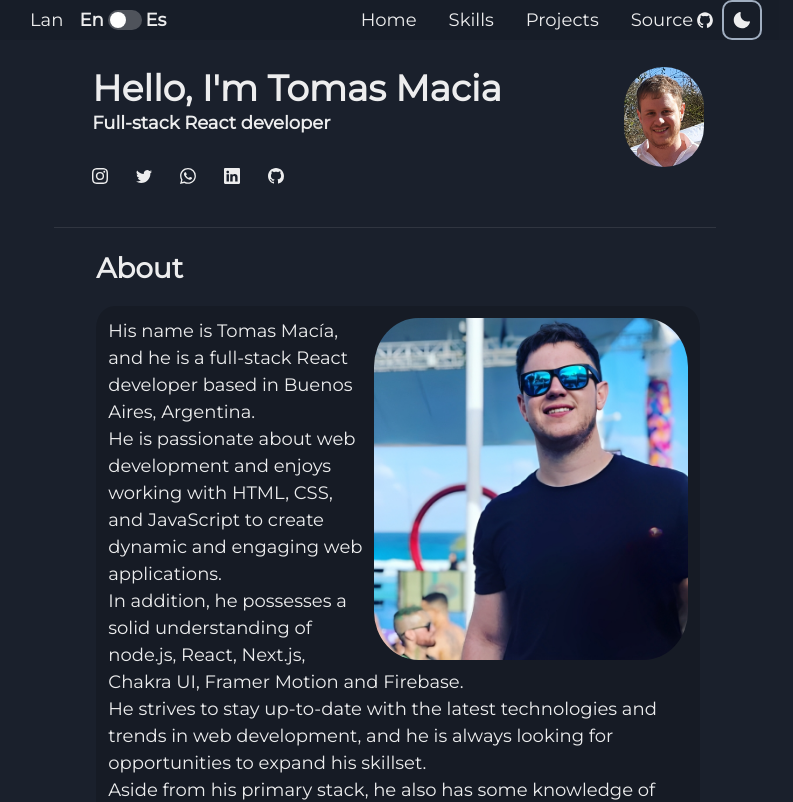
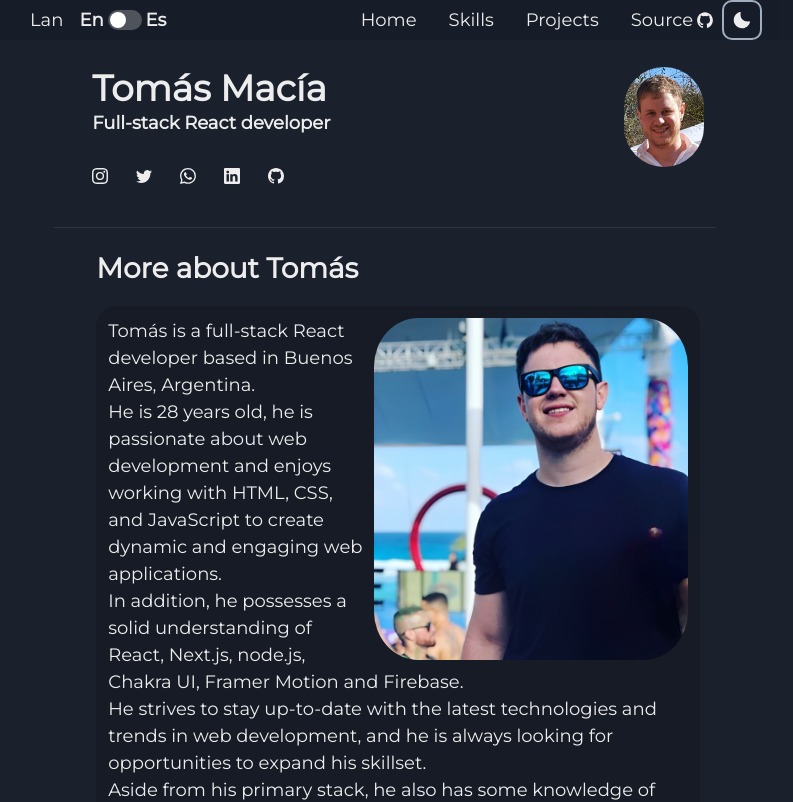
Before and after one commit to tomimacia/tomas-macia, a Next.js app: page / in a window 1280 px wide. Shown: the top 802 px of the page, without its empty margins (242-1035 px from the left). Built offline with nearby package versions, Linux system fonts and the light colour scheme.

Commit message:
Cards image animation and Json data

```diff
--- a/components/DisplayLogos.js
+++ b/components/DisplayLogos.js
@@ -18,7 +18,7 @@ const DisplayLogos = ({
   });
   const language = useLanguage();
   return (
-    <Flex p={3} mt={[6,8,9,10]} gap={[3,4,5,5]} flexDir="column">
+    <Flex borderRadius='10px' bg='blackAlpha.200' p={3} mt={[6, 8, 9, 10]} gap={[3, 4, 5, 5]} flexDir="column">
       <ChakraBox
         initial={{ opacity: 0 }}
         animate={{ opacity: 1 }}
@@ -28,7 +28,7 @@ const DisplayLogos = ({
           {language === "English" ? englishTitle : spanishTitle}
         </Heading>
       </ChakraBox>
-      <Flex gap={5} wrap="wrap">
+      <Flex gap={5} p={2} wrap="wrap">
         {logos.map((logo, i) => {
           return (
             <ChakraImg
@@ -36,7 +36,7 @@ const DisplayLogos = ({
               initial={{ opacity: 0 }}
               animate={{ opacity: 1 }}
               transition={{ delay: (i + startingTime + 1) * 0.2 }}
-              h={[45,50,50,50]}
+              h={[45, 50, 50, 50]}
               alt={logo.alt}
               src={logo.src}
             />
--- a/components/Layout.js
+++ b/components/Layout.js
@@ -24,7 +24,11 @@ const Layout = ({ children }) => {
       <Navigation />
       <Container h="100%" pb="4rem" pt="35px" maxW="container.md">
         <LayoutTitle />
-        <Divider m={6} maxW='90%' orientation="horizontal" />
+        <Divider
+          m={6}
+          maxW="90%"
+          orientation="horizontal"
+        />
         <AnimatePresence>
           <Box
             as={motion.div}
--- a/components/Layout/LayoutTitle.js
+++ b/components/Layout/LayoutTitle.js
@@ -1,15 +1,12 @@
 import { Box, Container, Flex, Heading, Image, Text } from "@chakra-ui/react";
 import NavProfileImage from "../../public/images/ProfileImages/NavProfileImage.jpg";
 import { SocialMedia } from "./SocialMedia";
-import LayoutTitleJson from "../../data/LayoutTitle.json"
-import useJsonData from "../../hooks/useJsonData";
 const LayoutTitle = () => {
-  const data = useJsonData(LayoutTitleJson)
   return (
     <Container mt={5} p={3}>
       <Flex justify="space-between">
         <Box>
-          <Heading w="100%">{data?.Title}</Heading>
+          <Heading w="100%">Tomás Macía</Heading>
           <Text w="100%" fontSize="lg" fontWeight="bold">
             Full-stack React developer
           </Text>
--- a/components/Navigation/LanguageSwitch.js
+++ b/components/Navigation/LanguageSwitch.js
@@ -1,12 +1,11 @@
 import { FormControl, FormLabel, Switch, Text } from "@chakra-ui/react";
 import { useLanguage, useSetlanguage } from "../../context/languageContext";
-import { useCallback } from "react";
 export const LanguageSwitch = () => {
   const language = useLanguage();
   const setLanguage = useSetlanguage();
-  const handleSwitch = useCallback(() => {
+  const handleSwitch = () => {
     setLanguage(language === "English" ? "Español" : "English");
-  },[]);
+  };
   return (
     <FormControl alignItems="center" display="flex" gap={1}>
       <Text fontSize="lg" mr={3}>
--- a/components/ProjectCardImg.js
+++ b/components/ProjectCardImg.js
@@ -2,14 +2,13 @@ import {
     Box,
     chakra,
     shouldForwardProp,
-    useBreakpointValue
+    useBreakpointValue,
 } from "@chakra-ui/react";
 import { isValidMotionProp, motion } from "framer-motion";
 import { useState } from "react";
 import { useClickOutside } from "../hooks/useClickOutside";
 
-
-export const ProjectCardImg = ({alt,img}) => {
+export const ProjectCardImg = ({ alt, img }) => {
   const [isOpen, setOpen] = useState(false);
   const ChakraImg = chakra(motion.img, {
     shouldForwardProp: (prop) =>
@@ -29,6 +28,7 @@ export const ProjectCardImg = ({alt,img}) => {
       <ChakraImg
         ref={domNode}
         animate={animation}
+        transition={{ type: "spring", stiffness: 35 }}
         cursor={isOpen ? "zoom-out" : "zoom-in"}
         onClick={() => setOpen((prev) => !prev)}
         m={2}
--- a/data/Index.json
+++ b/data/Index.json
@@ -1,10 +1,10 @@
 {
   "English": {
-    "Heading": "About",
+    "Heading": "More about Tomás",
     "Description": [
-      "His name is Tomas Macía, and he is a full-stack React developer based in Buenos Aires, Argentina.",
-      "He is passionate about web development and enjoys working with HTML, CSS, and JavaScript to create dynamic and engaging web applications.",
-      "In addition, he possesses a solid understanding of node.js, React, Next.js, Chakra UI, Framer Motion and Firebase.",
+      "Tomás is a full-stack React developer based in Buenos Aires, Argentina.",
+      "He is 28 years old, he is passionate about web development and enjoys working with HTML, CSS, and JavaScript to create dynamic and engaging web applications.",
+      "In addition, he possesses a solid understanding of React, Next.js, node.js, Chakra UI, Framer Motion and Firebase.",
       "He strives to stay up-to-date with the latest technologies and trends in web development, and he is always looking for opportunities to expand his skillset.",
       "Aside from his primary stack, he also has some knowledge of Python, Selenium, Ubuntu, and Docker.",
       "He is a quick learner and enjoys taking on new challenges to expand his knowledge and abilities.",
@@ -13,10 +13,10 @@
     ]
   },
 
-  "Español": { "Heading": "Sobre mi", "Description":[
-    "Su nombre es Tomas Macía, y es un desarrollador full-stack de React con sede en Buenos Aires, Argentina.",
-    "Es apasionado por el desarrollo web y disfruta trabajando con HTML, CSS y JavaScript para crear aplicaciones web dinámicas e interesantes.",
-    "Además, también Posee un sólido conocimiento de node.js, React, Next.js, Chakra UI, Framer Motion y Firebase.",
+  "Español": { "Heading": "Más sobre Tomás", "Description":[
+    "Tomás es un desarrollador full-stack de React con sede en Buenos Aires, Argentina.",
+    "Él tiene 28 años, es un apasionado por el desarrollo web y disfruta trabajando con HTML, CSS y JavaScript para crear aplicaciones web dinámicas e interesantes.",
+    "Además, también Posee un sólido conocimiento de React, Next.js, node.js, Chakra UI, Framer Motion y Firebase.",
     "Se esfuerza por mantenerse actualizado con las últimas tecnologías y tendencias en el desarrollo web, y siempre está buscando oportunidades para expandir su conjunto de habilidades.",
     "Además de su conjunto de herramientas principal, también tiene algún conocimiento de Python, Selenium, Ubuntu y Docker.",
     "Es un aprendiz rápido y disfruta asumir nuevos desafíos para expandir su conocimiento y habilidades.",
--- a/data/LayoutTitle.json
+++ /dev/null
@@ -1,8 +0,0 @@
-{
-    "English":{
-        "Title":"Hello, I'm Tomas Macia"
-    },
-    "Español":{
-        "Title":"Hola, soy Tomás Macía"
-    }
-}
--- a/data/Projects.json
+++ b/data/Projects.json
@@ -19,7 +19,7 @@
     ]
   },
   "Español": {
-    "Title": "Algunso de mis proyectos:",
+    "Title": "Algunos de mis proyectos:",
     "ProjectCardsData": [
       {
         "title": "Quiz Games",
--- a/src/pages/Projects.js
+++ b/src/pages/Projects.js
@@ -12,11 +12,11 @@ const Projects = () => {
         <Heading as="h2" size="lg">
           {data?.Title}
         </Heading>
-        {data?.ProjectCardsData.map((project, i) => {
+        {data.ProjectCardsData.map((project, i) => {
           return (
             <ProjectsCard
               key={project.alt}
-              img={ProjectImages[i]?.src}
+              img={ProjectImages[i].src}
               project={project}
             />
           );
```
